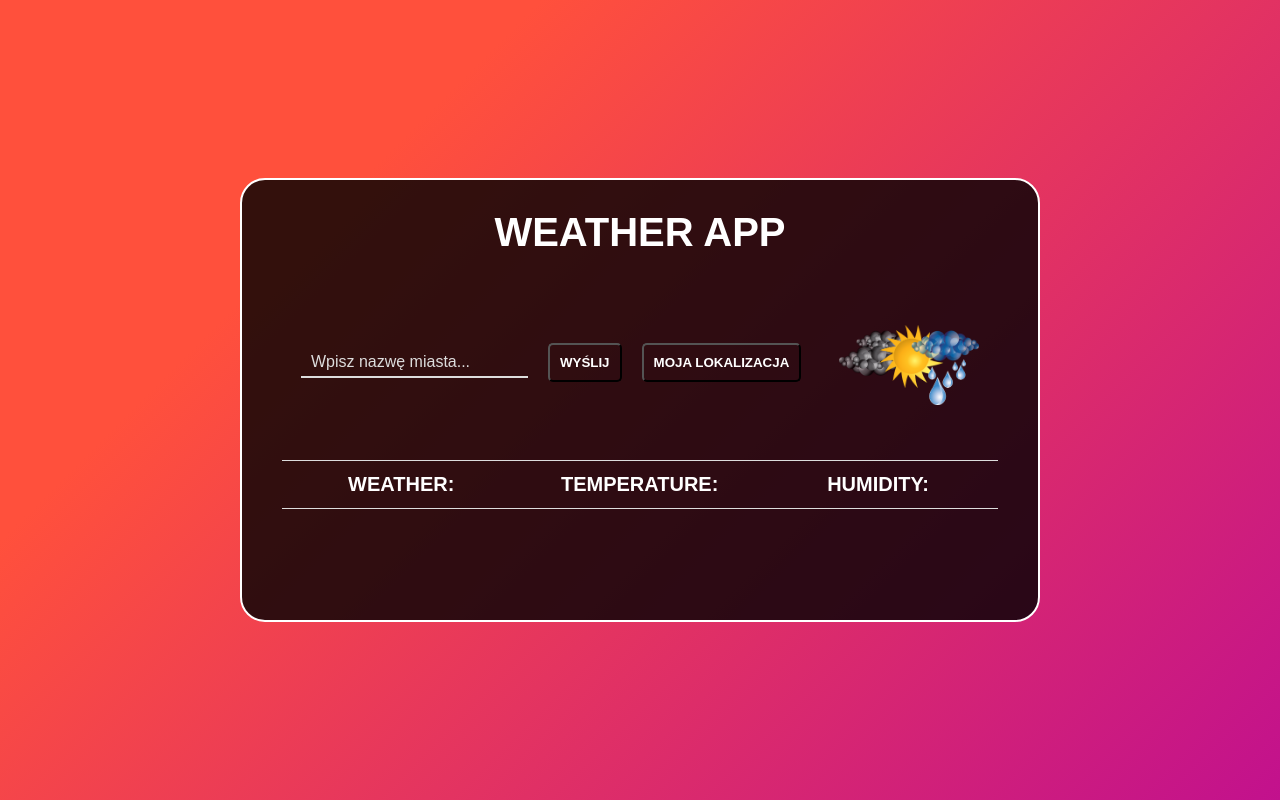
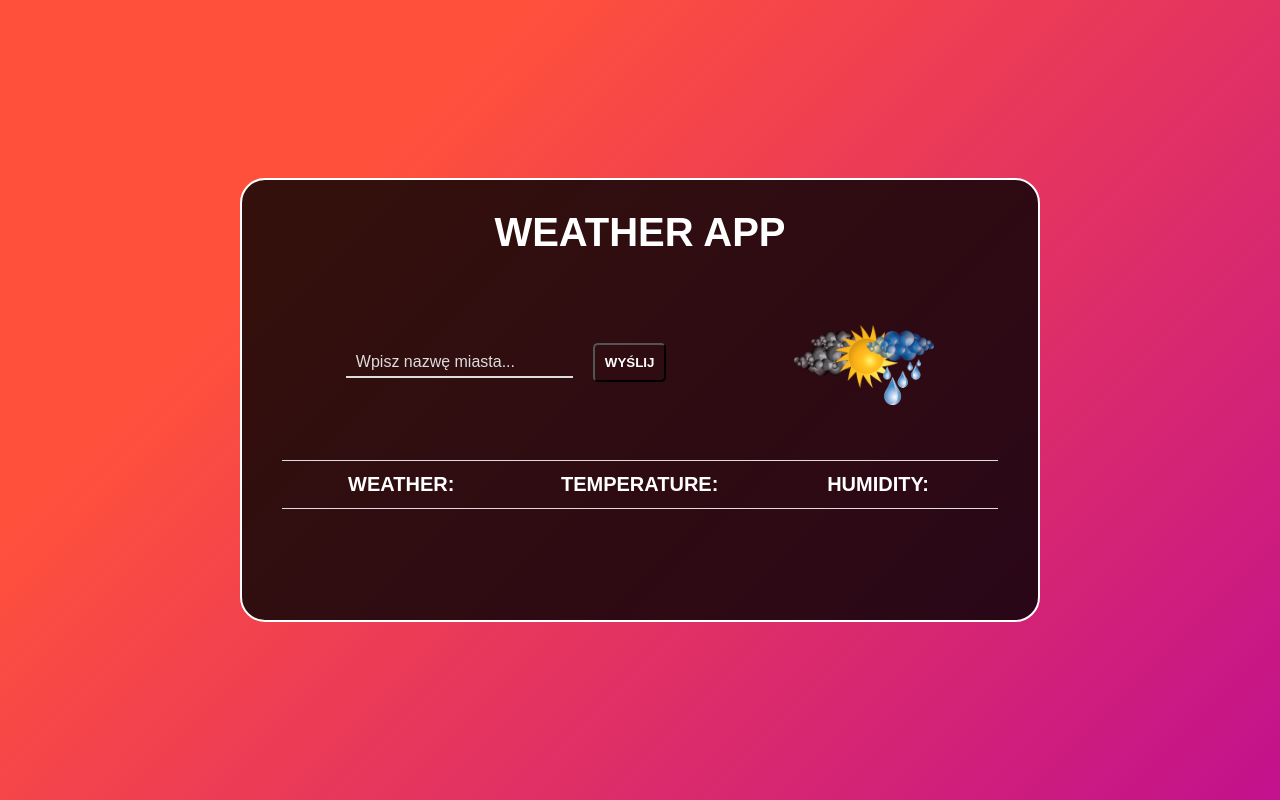
Before and after one commit to beniwbogdan/weather_app, a plain HTML site: page index.html in a window 1280 px wide. Drawn offline with nearby package versions, Linux system fonts and the light colour scheme; no server answers.

Commit message:
Update index.html

```diff
--- a/index.html
+++ b/index.html
@@ -24,9 +24,9 @@
             <div class="main-info">
                 <div>
                     <h3 class="city-name"></h3>
-                    <input type="text" placeholder="Wpisz nazwę miasta..."><button class="wyslij">Wyślij</button><button
+                    <input type="text" placeholder="Wpisz nazwę miasta..."><button class="wyslij">Wyślij</button>  <!-- <button
                         class="buttonMojaLokalizacja">Moja
-                        lokalizacja</button>
+                        lokalizacja</button>-->
                     <p class="warning"></p>
                 </div>
                 <img src="./img/unknown.png" alt="Obrazek przedstawiający pogodę" class="photo">
```
